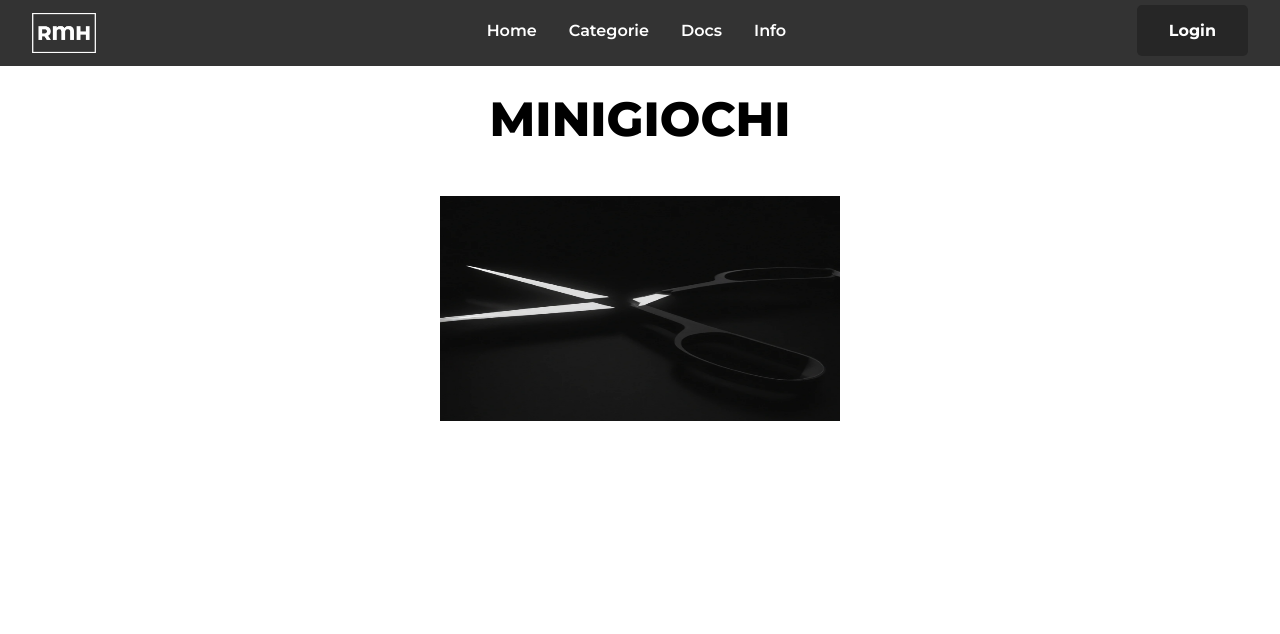
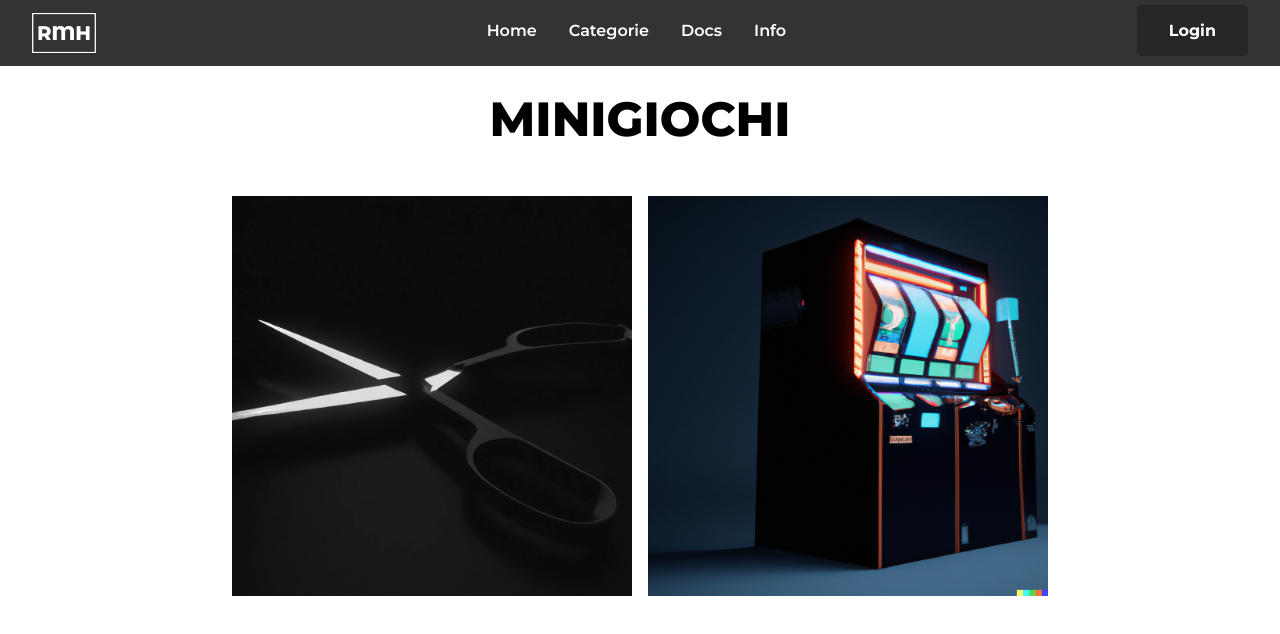
Before and after one commit to roysmanfo/RMHub, a React (Create React App) app: page /minigiochi in a window 1280 px wide. Shown: the top 634 px of the page. Built offline with nearby package versions, Linux system fonts and the light colour scheme; no server answers.

Commit message:
Changing cards

```diff
--- a/src/css/global/global.css
+++ b/src/css/global/global.css
@@ -149,7 +149,7 @@ footer h3 {
   height: 2.5rem;
   aspect-ratio: 1/1;
   border-radius: 50%;
-  background: #222;
+  background: linear-gradient(45deg, #000, #222);
   margin-block: auto;
   position: relative;
 }
@@ -200,7 +200,7 @@ a:has(.profile) {
 }
 
 .card {
-  aspect-ratio: 16/9;
+  aspect-ratio: 1/1;
   width: 400px;
   background: #000;
   margin: 0 0.5rem 1rem 0.5rem;
--- a/src/css/global/global.scss
+++ b/src/css/global/global.scss
@@ -163,7 +163,7 @@ footer{
     height: 2.5rem;
     aspect-ratio: 1 / 1;
     border-radius: 50%;
-    background: #222;
+    background: linear-gradient(45deg, #000, #222);
     margin-block: auto;
     position: relative;
 
@@ -213,7 +213,7 @@ a:has(.profile){
     align-items: center;
 }
 .card{
-    aspect-ratio: 16 / 9;
+    aspect-ratio: 1 / 1;
     width: 400px;
     background: #000;
     margin: 0 0.5rem 1rem 0.5rem;
--- a/src/pages/Minigiochi.tsx
+++ b/src/pages/Minigiochi.tsx
@@ -5,14 +5,21 @@ import Card from "../components/Card"
 import "../css/categories/categories.css"
 import "../css/minigiochi/minigiochi.css"
 
-import street from "../img/generic/scissors3d.png"
+import scissors from "../img/generic/scissors3d.png"
+import slot from "../img/generic/slot-machine.png"
 
 const CARDS = [
     {
         "caption": "Sasso Carta Forbice",
-        "img": street,
+        "img": scissors,
         "link": "sasso-carta-forbice/",
         "id": "sasso-carta-forbice"
+    },
+    {
+        "caption": "Slot Machines",
+        "img": slot,
+        "link": "slot-machine/",
+        "id": "slot-machine"
     }
 ]
 
@@ -23,8 +30,9 @@ export default function Minigiochi() {
             <Navbar />
             <main style={{ flexDirection: "column" }}>
                 <p className="font-9 weight-8 txt-center" style={{ marginTop: "10px", width: "100%", textTransform: "uppercase" }}>Minigiochi</p>
-                <section style={{ display: "flex", justifyContent: "space-around" }}>
+                <section style={{ display: "flex", justifyContent: "center" }}>
                     <Card caption={CARDS[0].caption} img={CARDS[0].img} link={CARDS[0].link} id={CARDS[0].id} />
+                    <Card caption={CARDS[1].caption} img={CARDS[1].img} link={CARDS[1].link} id={CARDS[1].id} />
                 </section>
             </main>
         </>
```
Also changed, not shown: src/img/generic/slot-machine.png (added), 1 other file (tests, documents, lock files or other folders).
